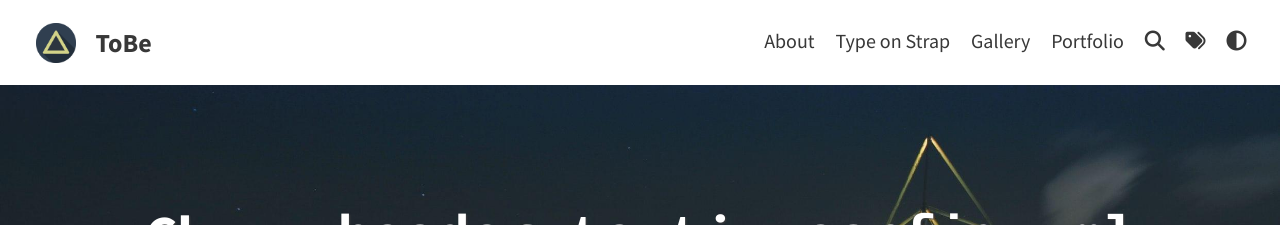
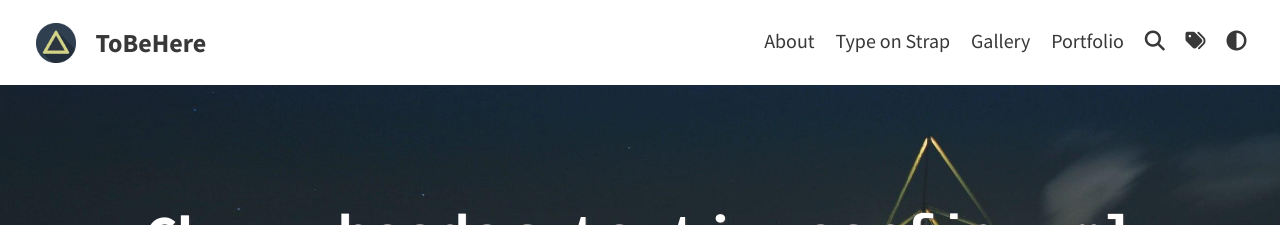
Before and after one commit to Sunu13/Sunu13.github.io, a Jekyll site: the page built from index.html, in a window 1280 px wide and 900 px high. Shown: the top 225 px of the window. Built offline with Jekyll 4.4.1, drawn with Linux system fonts in a browser that asks for light colours; a script that is not in the unit is left out; the list of posts is cut into pages by our own code.

Commit message:
Title->tobehere

```diff
--- a/_config.yml
+++ b/_config.yml
@@ -3,7 +3,7 @@ baseurl: ""
 url: "https://Sunu13.github.io"
 
 # THEME-SPECIFIC CONFIGURATION
-title: ToBe                                  # site's title
+title: ToBeHere                                  # site's title
 description: "A website with blog posts and pages"      # used by search engines
 avatar: assets/img/triangle.png                         # Empty for no avatar in navbar
 favicon: assets/favicon.ico                             # Icon displayed in the tab
```
